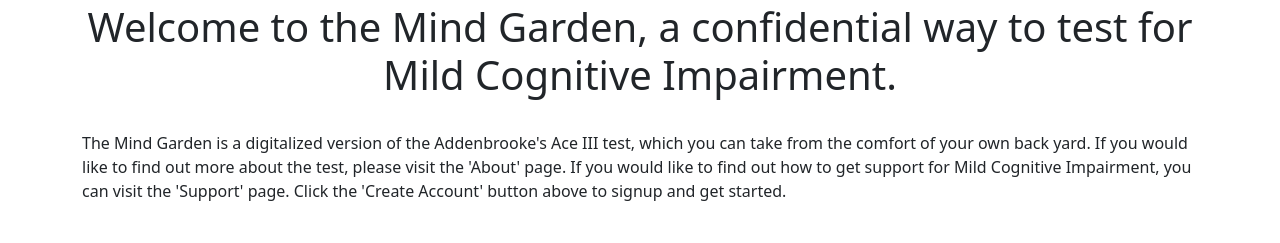
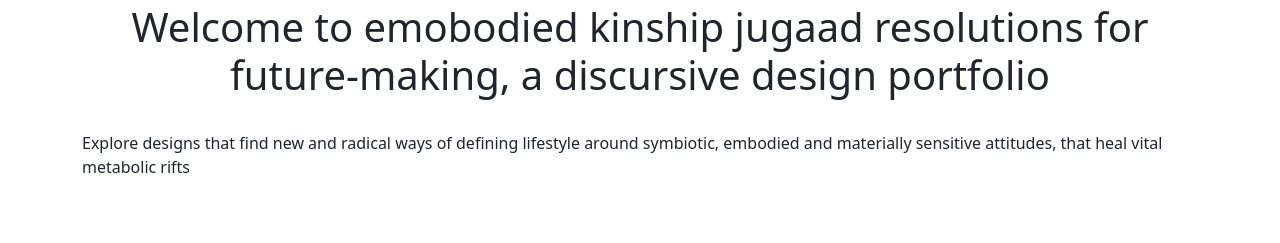
Before and after one commit to OscarFPreston/sustainable-design, a Flask app: template templates/index.html in a window 1280 px wide. Shown: the part 775-1018 px from the top of the page. After the commit the page ends 948 px from the top, so only its background shows below. Run offline with Flask 2, Linux system fonts and the light colour scheme; the template is opened without the code that fills it, so the values that code supplies are empty; some libraries are stand-ins or nearby versions.

Commit message:
create about route

```diff
--- a/app.py
+++ b/app.py
@@ -1,15 +1,15 @@
-from flask import Flask, render_template
-from flask_bootstrap import Bootstrap
-
+from flask import Flask,  render_template
 
 app = Flask(__name__)
-
-
 
 @app.errorhandler(404)
 def page_not_found(e):
    return render_template('404.html'), 404
 
 @app.route('/')
-def app():
+def index():
     return render_template('index.html')
+
+@app.route('/about')
+def about():
+   return render_template('about.html')
--- a/templates/index.html
+++ b/templates/index.html
@@ -9,12 +9,9 @@
 </div>
 <br>
 <div>
-    <h1 class="text-center"> Welcome to the Mind Garden, a confidential way to test for Mild Cognitive Impairment. </h1>
+    <h1 class="text-center"> Welcome to emobodied kinship jugaad resolutions for future-making, a discursive design portfolio </h1>
     <br>
-    <p> The Mind Garden is a digitalized version of the Addenbrooke's Ace III test, which you can take from the comfort of your own back yard.
-        If you would like to find out more about the test, please visit the 'About' page. If you would like to find out
-        how to get support for Mild Cognitive Impairment, you can visit the 'Support' page. Click the 'Create Account' button above to
-        signup and get started.
+    <p> Explore designs that find new and radical ways of defining lifestyle around symbiotic, embodied and materially sensitive attitudes, that heal vital metabolic rifts
     </p>
 
 </div>
```
Also changed, not shown: templates/about.html (+16 -0 lines).
